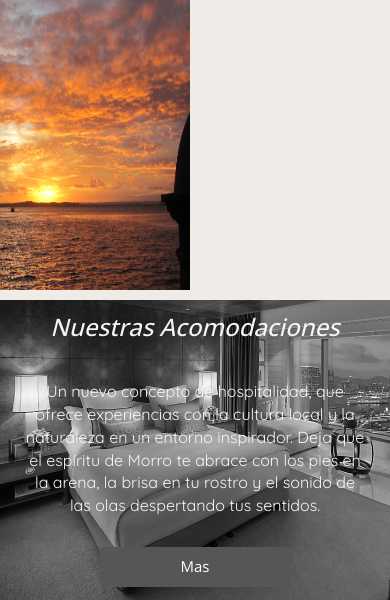
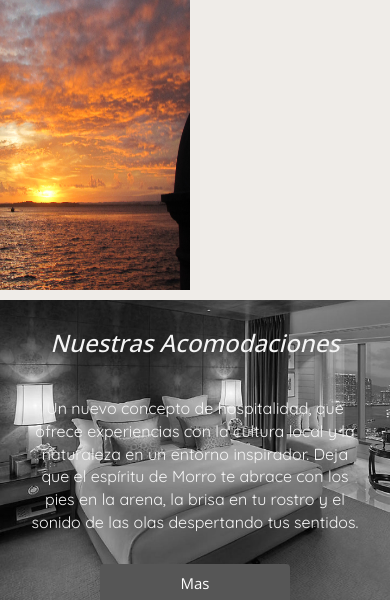
Before and after one commit to ArevaloJoseLuis/PreEntrega3-Arevalo, a plain HTML site: page index.html in a window 390 px wide. Shown: the part 1493-2093 px from the top of the page. Drawn offline with nearby package versions, Linux system fonts and the light colour scheme.

Commit message:
correciones 3ra

```diff
--- a/sass/style.scss
+++ b/sass/style.scss
@@ -265,11 +265,10 @@ $font-size-p: 18px;
 
 
     @media screen and (max-device-width: 1023px) {
-        height: 300px;
+        height: auto;
     }
 
     .CajaCuartosDescripcion {
-        position: absolute;
         display: flex;
         padding: 30px;
         justify-content: space-around;
```
Also changed, not shown: experiencias/experiencias.html (+2 -2 lines), pousada/pousada.html (+2 -2 lines), css/style.css.
